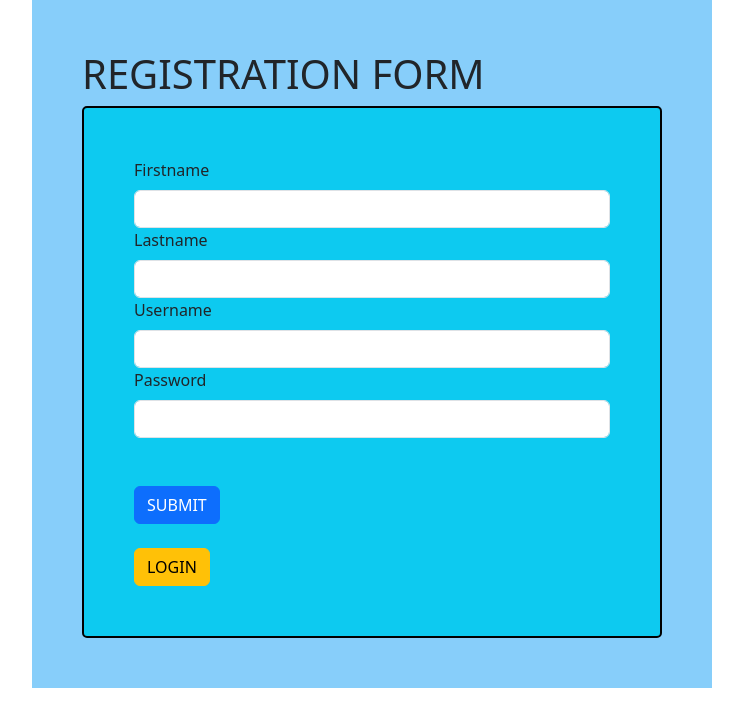
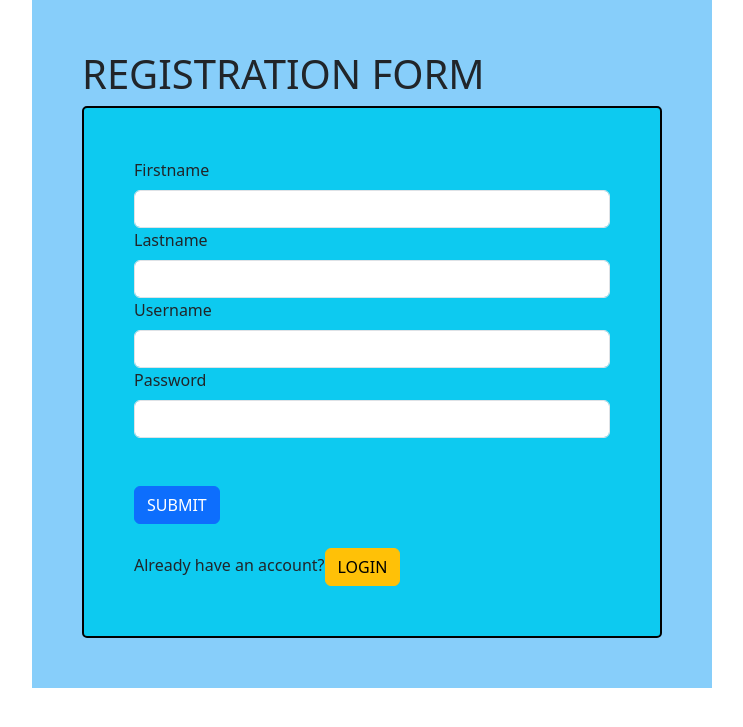
Before and after one commit to KisekeDM/DjangoRegistration, a Django app: page / in a window 1280 px wide. Shown: the top 727 px of the page, without its empty margins (268-1011 px from the left). Run offline with Django 4.2, Linux system fonts and the light colour scheme; some libraries are stand-ins or nearby versions.

Commit message:
Update register.html

```diff
--- a/templates/register.html
+++ b/templates/register.html
@@ -33,7 +33,7 @@
 
     <button type="submit" class="btn btn-primary">SUBMIT</button><br><br>
 
-    <a href="{% url 'login' %}" class="btn btn-warning">LOGIN</a>
+    Already have an account?<a href="{% url 'login' %}" class="btn btn-warning">LOGIN</a>
 </form>
 </body>
 </html>
```
